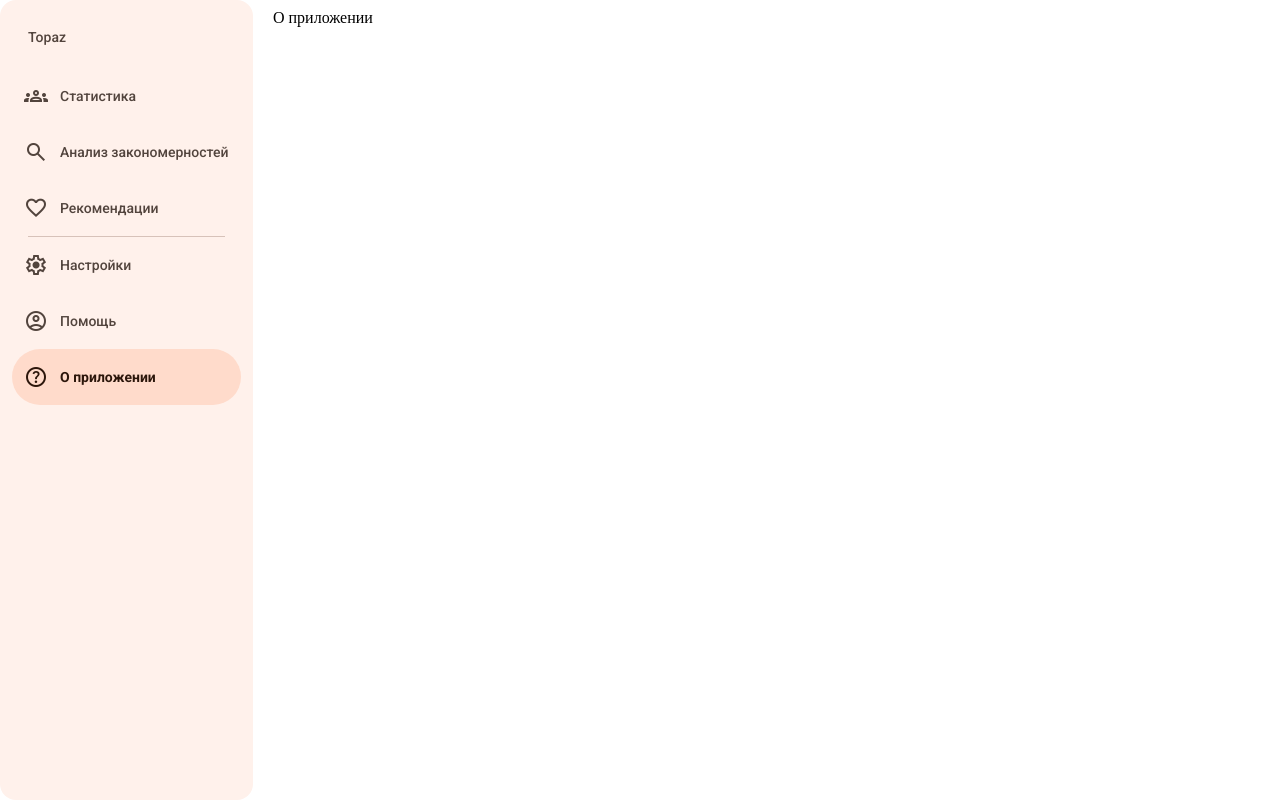
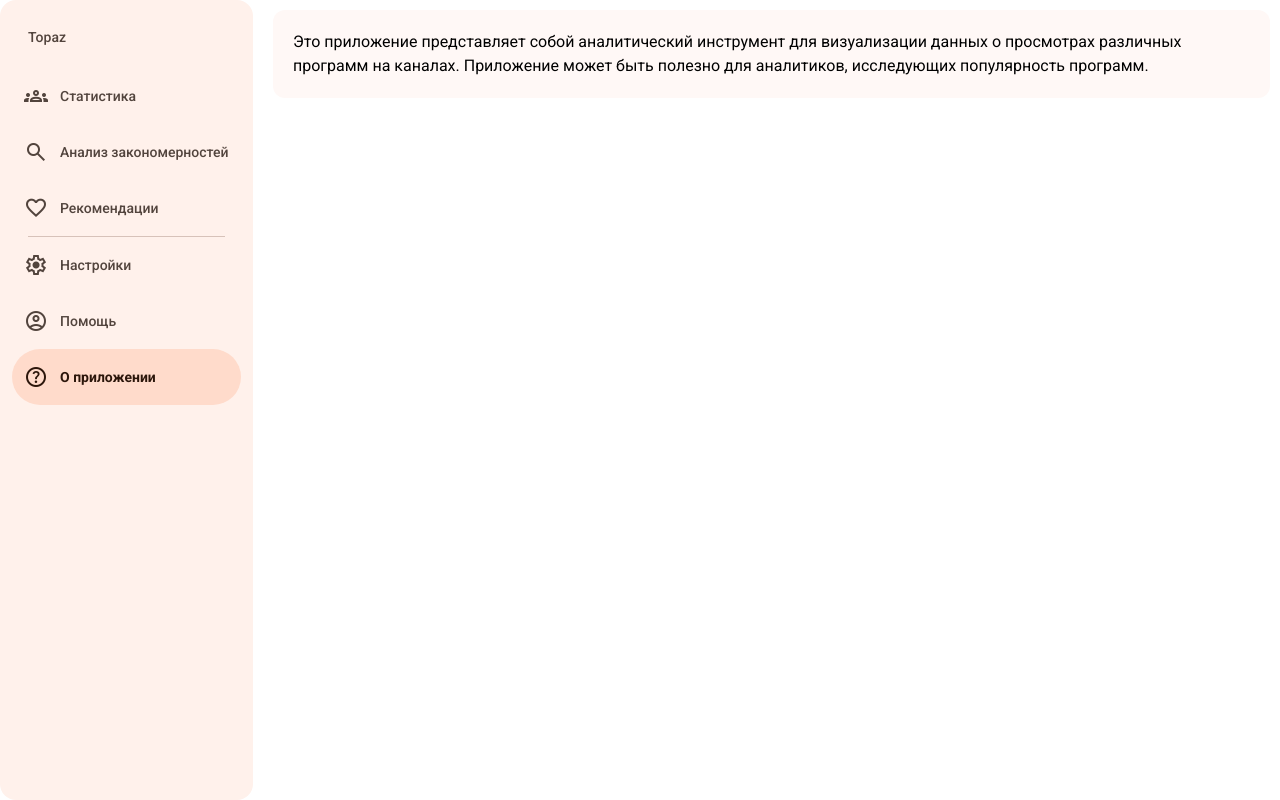
Before and after one commit to tea-pack/topaz, a Vue app: page /#/about in a window 1280 px wide. Built offline with nearby package versions, Linux system fonts and the light colour scheme.

Commit message:
feat: about mock

```diff
--- a/src/views/About.vue
+++ b/src/views/About.vue
@@ -1,3 +1,15 @@
 <template>
-    О приложении
+    <p>Это приложение представляет собой аналитический инструмент для визуализации данных о просмотрах различных программ на каналах. Приложение может быть полезно для аналитиков, исследующих популярность программ.</p>
 </template>
+
+<style>
+p {
+    margin: 10px;
+    font-size: 24px;
+    font-family: "Roboto", sans-serif !important;
+    background: var(--md-sys-color-surface);
+    border-radius: 12px;
+    line-height: 1.5 !important;
+    padding: 20px !important;
+}
+</style>
```
